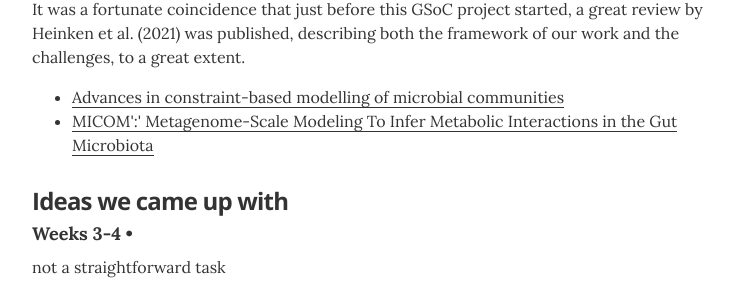
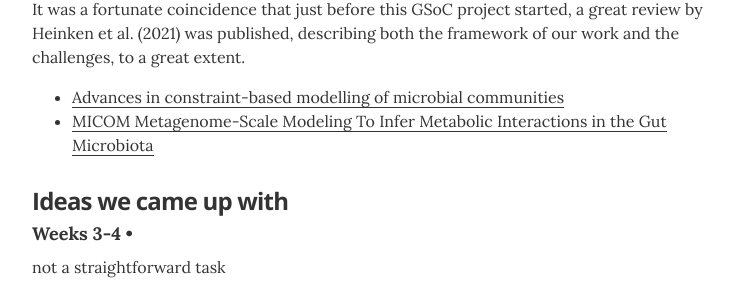
Before and after one commit to hariszaf/gsoc2021, a Jekyll site: the page built from index.html, in a window 1280 px wide. Shown: the part 1325-1623 px from the top of the page, without its empty margins (268-1011 px from the left). Built offline with Jekyll 4.4.1, drawn with Linux system fonts in a browser that asks for light colours.

Commit message:
search the bug

```diff
--- a/_data/education.yml
+++ b/_data/education.yml
@@ -3,7 +3,7 @@
   summary: This project has great challenges both from the computational and the biological point-of-view. To this end, studying about <em>how</em> someone could address the challenge of extracting inter-species metabolic processes out of genome-scale metabolic reconstuctions of the species present in a microbial community, will be essential. Here are some of the relative scientific papers. <br> It was a fortunate coincidence that just before this GSoC project started, a great review by Heinken et al. (2021) was published, describing both the framework of our work and the challenges, to a great extent.
   awards:
     - award: <a href="https://doi.org/10.1016/j.coisb.2021.05.007">Advances in constraint-based modelling of microbial communities</a>
-    - award: <a href="https://journals.asm.org/doi/epub/10.1128/mSystems.00606-19"> MICOM':' Metagenome-Scale Modeling To Infer Metabolic Interactions in the Gut Microbiota</a>
+    - award: <a href="https://journals.asm.org/doi/epub/10.1128/mSystems.00606-19"> MICOM Metagenome-Scale Modeling To Infer Metabolic Interactions in the Gut Microbiota</a>
 
 
 - degree: Weeks 3-4
```
